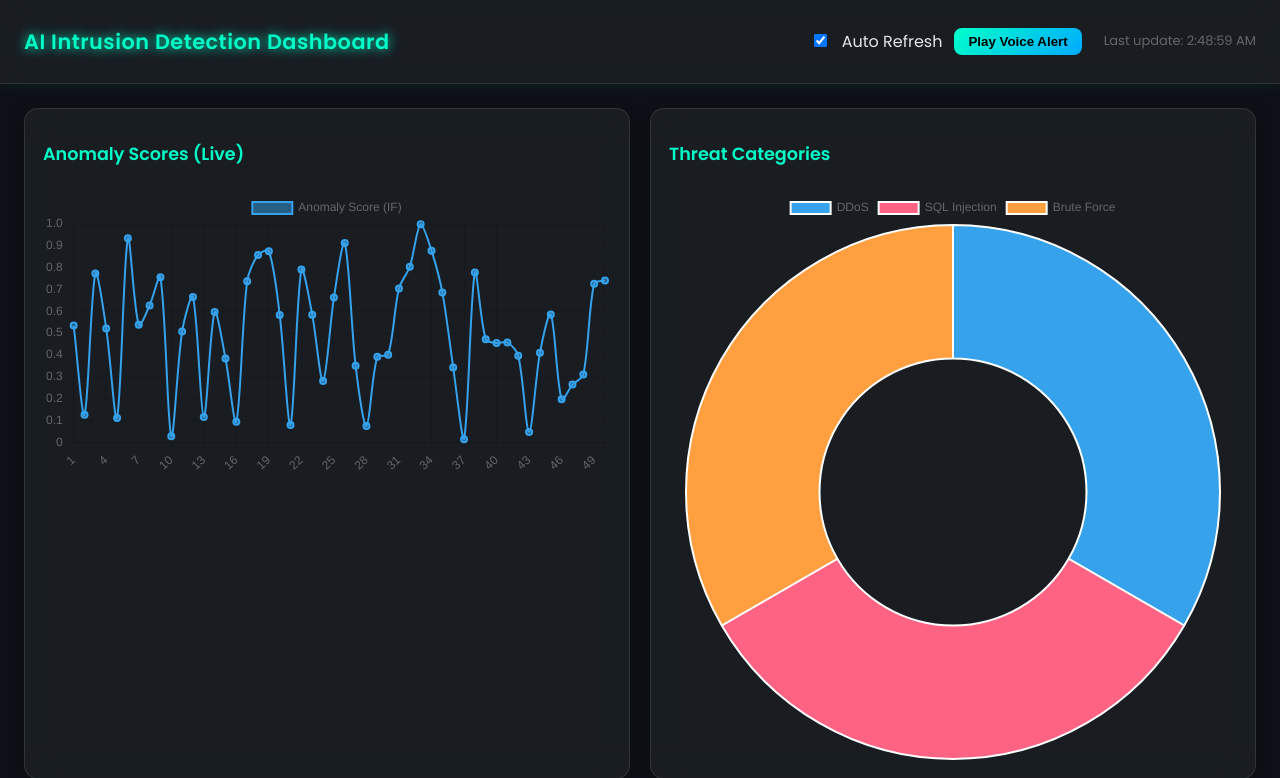
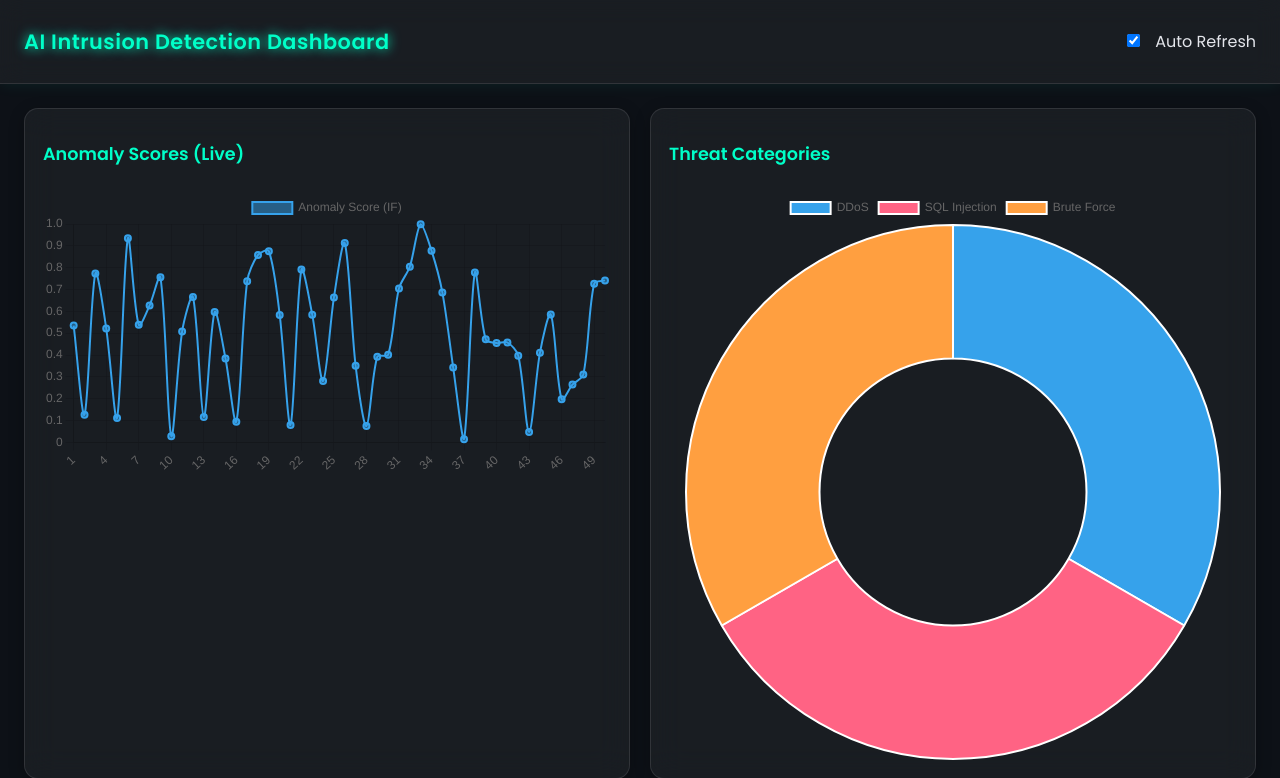
Before and after one commit to 2024yuva/Intrusion-Detection-System, a Flask app: page / in a window 1280 px wide. Shown: the top 778 px of the page. Run offline with Flask 3, Linux system fonts and the light colour scheme.

Commit message:
remove voice alert button

```diff
--- a/templates/index.html
+++ b/templates/index.html
@@ -18,8 +18,6 @@
                 <span class="slider"></span>
             </label>
             <span class="label">Auto Refresh</span>
-            <button id="voiceBtn">Play Voice Alert</button>
-            <span id="lastUpdate" style="margin-left:10px;color:#666;font-size:13px;"></span>
         </div>
     </header>
 
```
